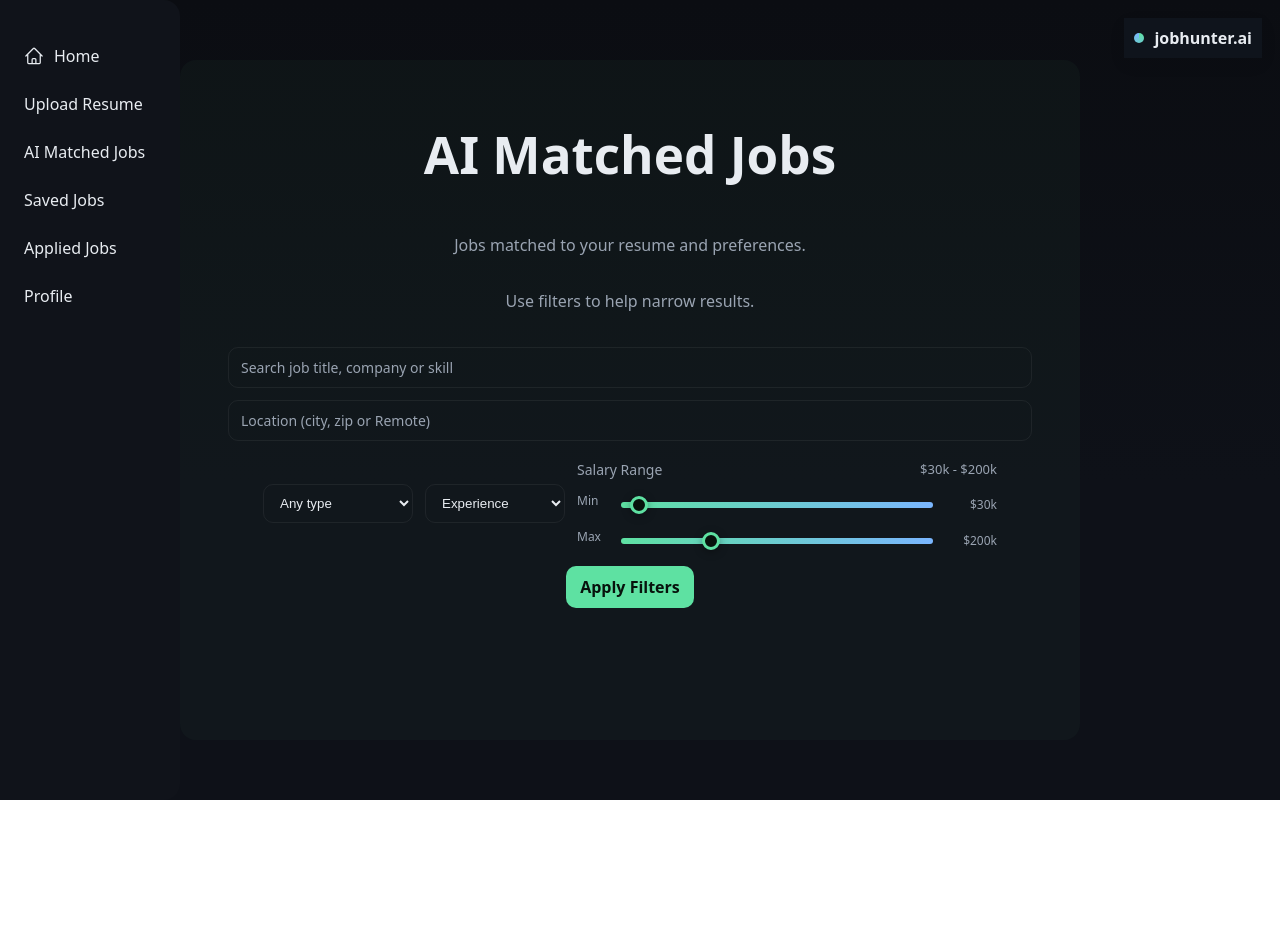
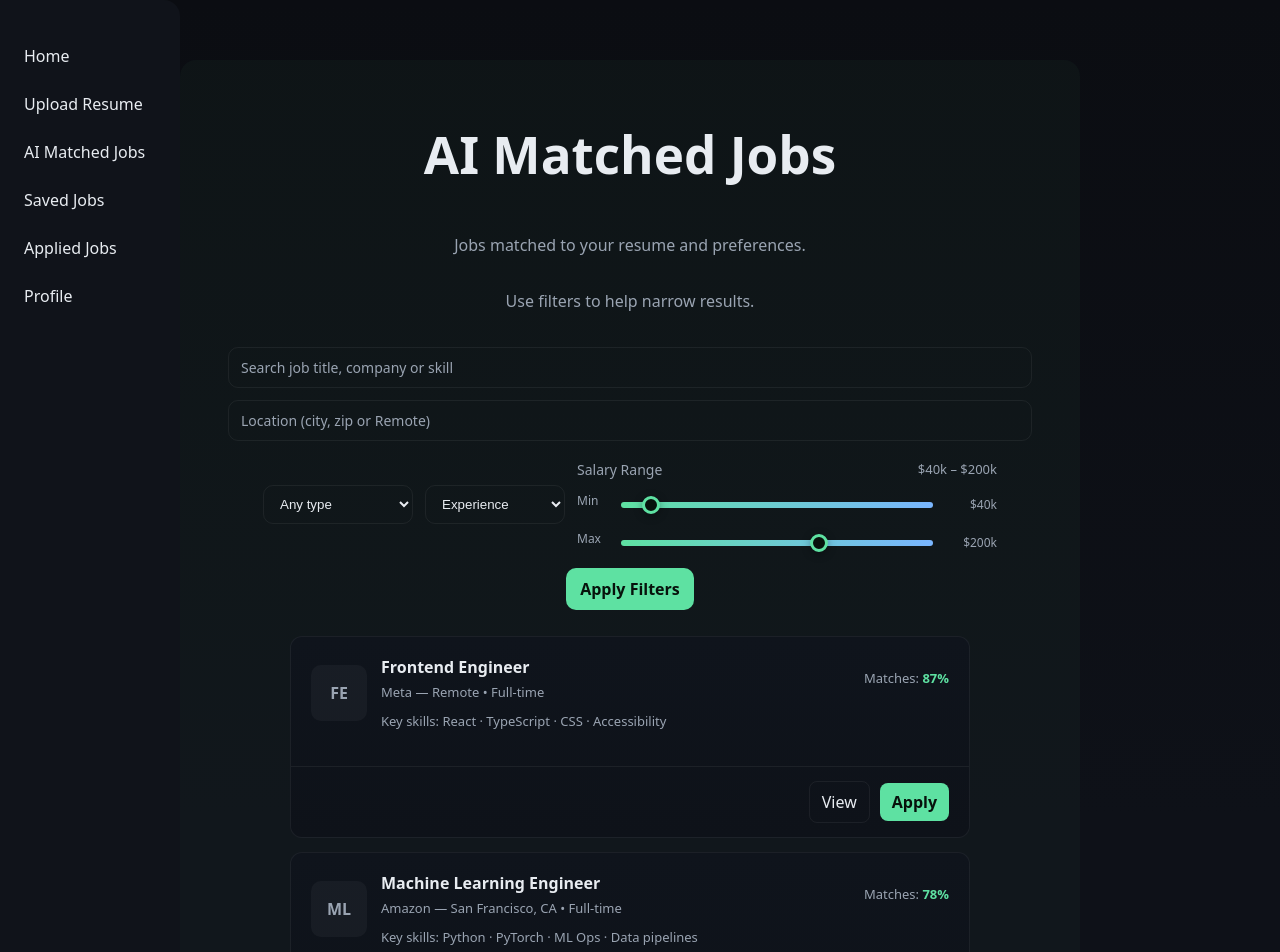
Before and after one commit to aaadil777/job-ai-web-tool, a React (Vite) app in the folder frontend/: page /matchedAI in a window 1280 px wide. Shown: the top 952 px of the page. Before the commit the page ends 800 px from the top, so only its background shows below. Built offline with nearby package versions, Linux system fonts and the light colour scheme.

Commit message:
revised MatchedAI.jsx to include mock data. Calls mock data from jobs.json. Fixed max thumb slider to filter job salaries properly.

```diff
--- /dev/null
+++ b/frontend/public/mocks/jobs.json
@@ -0,0 +1,41 @@
+[
+  {
+    "id": "job_1",
+    "title": "Frontend Engineer",
+    "company": "Meta",
+    "location": "Remote",
+    "type": "Full-time",
+    "experience": "Mid",
+    "matchScore": 87,
+    "salaryMin": 120000,
+    "salaryMax": 130000,
+    "postedAt": "2025-10-10T00:00:00.000Z",
+    "skills": ["React", "TypeScript", "CSS", "Accessibility"]
+  },
+  {
+    "id": "job_2",
+    "title": "Machine Learning Engineer",
+    "company": "Amazon",
+    "location": "San Francisco, CA",
+    "type": "Full-time",
+    "experience": "Senior",
+    "matchScore": 78,
+    "salaryMin": 100000,
+    "salaryMax": 130000,
+    "postedAt": "2025-10-14T00:00:00.000Z",
+    "skills": ["Python", "PyTorch", "ML Ops", "Data pipelines"]
+  },
+  {
+    "id": "job_3",
+    "title": "Data Engineer",
+    "company": "Google",
+    "location": "New York, NY",
+    "type": "Hybrid",
+    "experience": "Entry",
+    "matchScore": 73,
+    "salaryMin": 100000,
+    "salaryMax": 130000,
+    "postedAt": "2025-10-12T00:00:00.000Z",
+    "skills": ["SQL", "Pandas", "Visualization"]
+  }
+]
--- a/frontend/src/pages/MatchedAI.jsx
+++ b/frontend/src/pages/MatchedAI.jsx
@@ -1,59 +1,82 @@
-import { useState, useEffect } from 'react'
-import { Link } from 'react-router-dom'
-import './jobAI.css'
+import { useState, useEffect, useMemo } from 'react';
+import { Link } from 'react-router-dom';
+import './jobAI.css';
 
 export default function MatchedAI() {
-  useEffect(() => { document.title = 'AI Matched Jobs – jobhunter.ai' }, [])
+  // page title
+  useEffect(() => { document.title = 'AI Matched Jobs – jobhunter.ai'; }, []);
 
-  // Placeholder for database/API fetch logic
+  // form state
+  const [q, setQ] = useState('');
+  const [locationQ, setLocationQ] = useState('');
+  const [type, setType] = useState('');
+  const [exp, setExp] = useState('');
+  const [salaryMin, setSalaryMin] = useState(40000);
+  const [salaryMax, setSalaryMax] = useState(200000);
+
+  // data state
+  const [allJobs, setAllJobs] = useState([]);
+  const [loading, setLoading] = useState(true);
+  const [error, setError] = useState(null);
+
+  // fetch mock jobs
   useEffect(() => {
-    async function fetchData() {
-      // TODO: Insert API/database fetch call here
+    let alive = true;
+    (async () => {
+      try {
+        setLoading(true);
+        setError(null);
+        const res = await fetch('/mocks/jobs.json', { cache: 'no-store' });
+        if (!res.ok) throw new Error(`Failed to load mock jobs (${res.status})`);
+
+        const data = await res.json();
+        console.log("Fetched jobs:", data);
+
+        if (alive) setAllJobs(Array.isArray(data) ? data : []);
+      } catch (e) {
+        if (alive) setError(e.message || 'Could not load jobs.');
+      } finally {
+        if (alive) setLoading(false);
       }
-    fetchData()
-  }, [])
+    })();
+    return () => { alive = false; };
+  }, []);
 
-  const [salaryMin, setSalaryMin] = useState(30000)
-  const [salaryMax, setSalaryMax] = useState(200000)
+  // helpers
+  const norm = (s) => (s || '').toString().toLowerCase();
 
-  const formatSalary = (val) => `$${Math.round(val / 1000)}k`
+  // filter logic
+  const filtered = useMemo(() => {
+    const qNorm = norm(q);
+    const locNorm = norm(locationQ);
+    const typeNorm = norm(type);
+    const expNorm = norm(exp);
 
-  const handleSalaryMinChange = (e) => {
-    const newMin = parseInt(e.target.value)
-    if (newMin <= salaryMax) {
-      setSalaryMin(newMin)
-    }
-  }
+    return allJobs.filter(j => {
+      const hay = [j.title, j.company, j.location, ...(j.skills || [])]
+        .join(' ')
+        .toLowerCase();
 
-  const handleSalaryMaxChange = (e) => {
-    const newMax = parseInt(e.target.value)
-    if (newMax >= salaryMin) {
-      setSalaryMax(newMax)
-    }
-  }
+      const qOk   = !qNorm   || hay.includes(qNorm);
+      const locOk = !locNorm || norm(j.location).includes(locNorm);
+      const typeOk= !typeNorm|| norm(j.type) === typeNorm;
+      const expOk = !expNorm || norm(j.experience) === expNorm;
+
+      const jobMin = j.salaryMin ?? 20000;
+
+      const salOk = Number(jobMin) >= Number(salaryMin) &&
+                    Number(jobMin) <= Number(salaryMax);
+
+      return qOk && locOk && typeOk && expOk && salOk;
+    });
+  }, [allJobs, q, locationQ, type, exp, salaryMin, salaryMax]);
 
   return (
-    <div>
-      <div>
-        <a href="/" className="brand-right" aria-label="jobhunter.ai home">
-          <span className="brand-dot-right" aria-hidden="true"></span>
-          <span>jobhunter.ai</span>
-        </a>
-      </div>
-
     <div className="app-row">
+      {/* Sidebar */}
       <nav className="sidebar">
         <ul>
-            <li>
-              <Link to="/" className="nav-link">
-                <svg xmlns="http://www.w3.org/2000/svg" fill="none" viewBox="0 0 24 24"
-                     strokeWidth="1.5" stroke="currentColor" className="nav-icon">
-                  <path strokeLinecap="round" strokeLinejoin="round"
-                        d="m2.25 12 8.954-8.955c.44-.439 1.152-.439 1.591 0L21.75 12M4.5 9.75v10.125c0 .621.504 1.125 1.125 1.125H9.75v-4.875c0-.621.504-1.125 1.125-1.125h2.25c.621 0 1.125.504 1.125 1.125V21h4.125c.621 0 1.125-.504 1.125-1.125V9.75M8.25 21h8.25"/>
-                </svg>
-                Home
-              </Link>
-            </li>
+          <li><Link to="/" className="nav-link">Home</Link></li>
           <li><Link to="/resume_upload">Upload Resume</Link></li>
           <li><Link to="/matchedAI">AI Matched Jobs</Link></li>
           <li><Link to="/savedJobs">Saved Jobs</Link></li>
@@ -62,28 +85,30 @@ export default function MatchedAI() {
         </ul>
       </nav>
 
+      {/* Main */}
       <main className="container">
         <h1>AI Matched Jobs</h1>
         <p className="text-muted-foreground">Jobs matched to your resume and preferences.</p>
         <p className="text-muted-foreground">Use filters to help narrow results.</p>
 
-          <form id="filtersForm" className="filters" style={{
-            width: '100vw',
-            maxWidth: '100%',
-            margin: '18px 0',
-            display: 'flex',
-            gap: '12px',
-            flexWrap: 'wrap',
-            justifyContent: 'center',
-            alignItems: 'center',
-            boxSizing: 'border-box'
-          }}>
+        {/* Filters (controlled) */}
+        <form
+          className="filters"
+          onSubmit={(e) => e.preventDefault()}
+          style={{
+            width:'100%', maxWidth:'920px', margin:'18px 0',
+            display:'flex', gap:'12px', flexWrap:'wrap',
+            justifyContent:'center', alignItems:'center'
+          }}
+        >
           <input
             type="search"
             name="q"
             placeholder="Search job title, company or skill"
             className="filter-input"
             style={{ flex: 1, minWidth: '220px' }}
+            value={q}
+            onChange={(e)=>setQ(e.target.value)}
           />
 
           <input
@@ -94,6 +119,8 @@ export default function MatchedAI() {
             placeholder="Location (city, zip or Remote)"
             list="location-list"
             style={{ minWidth: '180px' }}
+            value={locationQ}
+            onChange={(e)=>setLocationQ(e.target.value)}
           />
           <datalist id="location-list">
             <option value="Remote" />
@@ -102,7 +129,13 @@ export default function MatchedAI() {
             <option value="Austin, TX" />
           </datalist>
 
-            <select name="type" className="filter-input" style={{ minWidth: '150px' }}>
+          <select
+            name="type"
+            className="filter-input"
+            style={{ minWidth:'150px' }}
+            value={type}
+            onChange={(e)=>setType(e.target.value)}
+          >
             <option value="">Any type</option>
             <option>Full-time</option>
             <option>Part-time</option>
@@ -112,97 +145,131 @@ export default function MatchedAI() {
             <option>Internship</option>
           </select>
 
-            <select name="exp" className="filter-input" style={{ minWidth: '140px' }}>
+          <select
+            name="exp"
+            className="filter-input"
+            style={{ minWidth:'140px' }}
+            value={exp}
+            onChange={(e)=>setExp(e.target.value)}
+          >
             <option value="">Experience</option>
             <option>Entry</option>
             <option>Mid</option>
             <option>Senior</option>
           </select>
 
-            <div className="range-group" style={{
-              width: '100%',
-              maxWidth: '420px',
-              display: 'flex',
-              flexDirection: 'column',
-              gap: '12px',
-              marginTop: '6px'
-            }}>
-              <div style={{ display: 'flex', alignItems: 'center', justifyContent: 'space-between', gap: '12px' }}>
-                <label style={{ margin: 0, fontSize: '14px', color: 'var(--muted)', fontWeight: 500 }}>Salary Range</label>
-                <div style={{ fontSize: '13px', color: 'var(--muted)', fontWeight: 500 }}>
-                  <span id="salaryLabel">{formatSalary(salaryMin)} - {formatSalary(salaryMax)}</span>
+        {/* Salary range sliders */}
+        <div className="range-group" style={{ width:'100%', maxWidth:'420px', display:'flex', flexDirection:'column', gap:'12px', marginTop:'6px' }}>
+          <div style={{ display:'flex', alignItems:'center', justifyContent:'space-between', gap:'12px' }}>
+            <label style={{ margin:0, fontSize:'14px', color:'var(--muted)', fontWeight:500 }}>Salary Range</label>
+            <div style={{ fontSize:'13px', color:'var(--muted)', fontWeight:500 }}>
+              {`$${Math.round(salaryMin/1000)}k`} – {`$${Math.round(salaryMax/1000)}k`}
             </div>
           </div>
 
-              <div style={{ display: 'flex', flexDirection: 'column', gap: '10px' }}>
-                <div style={{ display: 'flex', alignItems: 'center', gap: '12px' }}>
-                  <label htmlFor="salaryMin" style={{ fontSize: '12px', color: 'var(--muted)', minWidth: '30px' }}>Min</label>
+          {/* Min slider row */}
+          <div style={{ display:'flex', alignItems:'center', gap:'12px' }}>
+            <label htmlFor="salaryMin" style={{ fontSize:'12px', color:'var(--muted)', minWidth:'30px' }}>Min</label>
             <input
               type="range"
               id="salaryMin"
               name="salaryMin"
-                    min="10000"
-                    max="700000"
+              min="20000"
+              max="300000"
               step="5000"
               value={salaryMin}
-                    onChange={handleSalaryMinChange}
+              onChange={(e)=>{
+                const v = Number(e.target.value);
+                setSalaryMin(Math.min(v, salaryMax));
+              }}
               className="range-input"
               aria-label="Minimum salary"
-                    style={{
-                      width: '100%'
-                    }}
+              style={{ width:'100%' }}
             />
-                  <span style={{ fontSize: '12px', color: 'var(--muted)', minWidth: '50px', textAlign: 'right' }}>
-                    {formatSalary(salaryMin)}
+            <span style={{ fontSize:'12px', color:'var(--muted)', minWidth:'50px', textAlign:'right' }}>
+              {`$${Math.round(salaryMin/1000)}k`}
             </span>
           </div>
 
-                <div style={{ display: 'flex', alignItems: 'center', gap: '12px' }}>
-                  <label htmlFor="salaryMax" style={{ fontSize: '12px', color: 'var(--muted)', minWidth: '30px' }}>Max</label>
+          {/* Max slider row */}
+          <div style={{ display:'flex', alignItems:'center', gap:'12px' }}>
+            <label htmlFor="salaryMax" style={{ fontSize:'12px', color:'var(--muted)', minWidth:'30px' }}>Max</label>
             <input
               type="range"
               id="salaryMax"
               name="salaryMax"
-                    min="10000"
-                    max="700000"
+              min="20000"
+              max="300000"
               step="5000"
               value={salaryMax}
-                    onChange={handleSalaryMaxChange}
+              onChange={(e)=>{
+                const v = Number(e.target.value);
+                setSalaryMax(Math.max(v, salaryMin));
+              }}
               className="range-input"
               aria-label="Maximum salary"
-                    style={{
-                      width: '100%'
-                    }}
+              style={{ width:'100%' }}
             />
-                  <span style={{ fontSize: '12px', color: 'var(--muted)', minWidth: '50px', textAlign: 'right' }}>
-                    {formatSalary(salaryMax)}
+            <span style={{ fontSize:'12px', color:'var(--muted)', minWidth:'50px', textAlign:'right' }}>
+              {`$${Math.round(salaryMax/1000)}k`}
             </span>
           </div>
         </div>
-            </div>
 
-            <button type="submit" style={{
-              padding: '10px 14px',
-              borderRadius: '10px',
-              background: 'var(--brand)',
-              border: 0,
-              color: '#07120c',
-              fontWeight: 600,
-              minWidth: '96px'
-            }}>
+
+          <button type="submit" style={{ padding:'10px 14px', borderRadius:'10px', background:'var(--brand)', border:0, color:'#07120c', fontWeight:600, minWidth:'96px' }}>
             Apply Filters
           </button>
         </form>
 
-          <section id="jobsList" className="jobs" style={{
-            width: '100%',
-            maxWidth: '820px',
-            display: 'grid',
-            gap: '14px',
-            marginTop: '8px'
-          }}></section>
+        {/* Results */}
+        <section id="jobsList" className="jobs" style={{ width:'100%', maxWidth:'820px', display:'grid', gap:'14px', marginTop:'8px' }}>
+          {loading && <p className="text-muted-foreground">Loading jobs…</p>}
+          {error && <p className="text-muted-foreground">Error: {error}</p>}
+          {!loading && !error && filtered.length === 0 && (
+            <p className="text-muted-foreground">No matches found. Try broadening filters.</p>
+          )}
+          {!loading && !error && filtered.map(job => (
+            <JobCard key={job.id || job.title} job={job} />
+          ))}
+        </section>
       </main>
     </div>
+  );
+}
+
+function JobCard({ job }) {
+  const initials = (job.title || 'NA').split(/\s+/).map(w=>w[0]).join('').slice(0,2).toUpperCase();
+  const skills = (job.skills || []).join(' · ');
+  return (
+    <article data-slot="card" aria-label={`Job: ${job.title || ''}`}>
+      <div style={{ display:'flex', alignItems:'center', gap:'14px', padding:'18px 20px' }}>
+        <div style={{ width:56, height:56, borderRadius:10, background:'rgba(255,255,255,0.04)', display:'flex', alignItems:'center', justifyContent:'center', fontWeight:700, color:'var(--muted)' }}>
+          {initials}
         </div>
-  )
+        <div style={{ flex:1, textAlign:'left' }}>
+          <div style={{ display:'flex', alignItems:'center', justifyContent:'space-between', gap:'12px' }}>
+            <div>
+              <div style={{ fontWeight:700 }}>{job.title}</div>
+              <div className="text-muted-foreground" style={{ fontSize:13, marginTop:4 }}>
+                {job.company} — {job.location} • {job.type || '—'}
+              </div>
+            </div>
+            <div style={{ textAlign:'right', color:'var(--muted)', fontSize:13 }}>
+              Matches: <strong style={{ color:'var(--brand)' }}>{job.matchScore ?? '—'}%</strong>
+            </div>
+          </div>
+          {skills && (
+            <div className="text-muted-foreground" style={{ marginTop:10, fontSize:13 }}>
+              Key skills: {skills}
+            </div>
+          )}
+        </div>
+      </div>
+      <div style={{ display:'flex', gap:10, alignItems:'center', justifyContent:'flex-end', padding:'14px 20px', borderTop:'1px solid var(--border)', background:'transparent' }}>
+        <a href="#" style={{ padding:'8px 12px', borderRadius:8, border:'1px solid var(--border)', background:'transparent', color:'var(--ink)' }}>View</a>
+        <button style={{ padding:'8px 12px', borderRadius:8, background:'var(--brand)', border:0, color:'#07120c', fontWeight:600 }}>Apply</button>
+      </div>
+    </article>
+  );
 }
```
Lines whose indentation alone changed are shown as unchanged.
